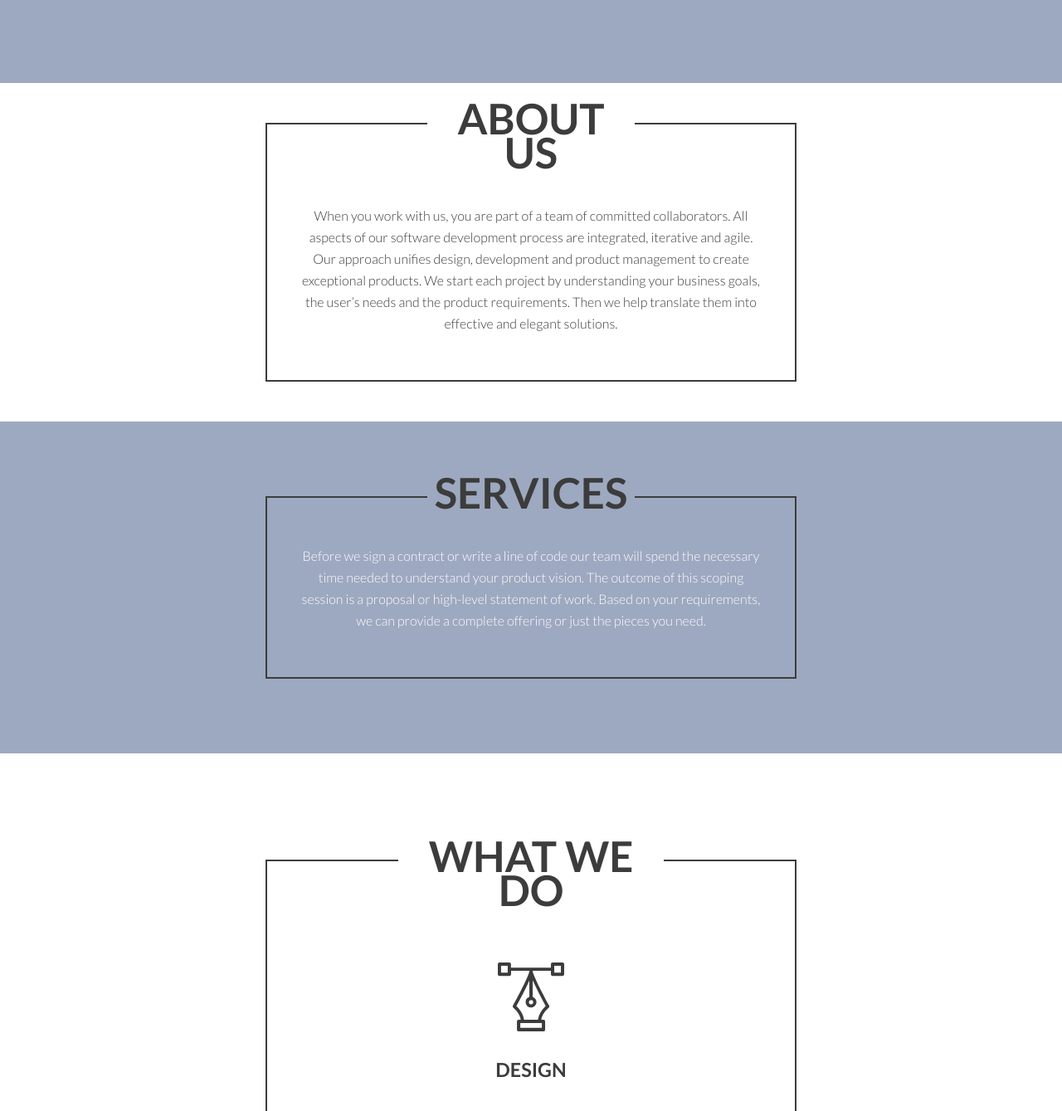
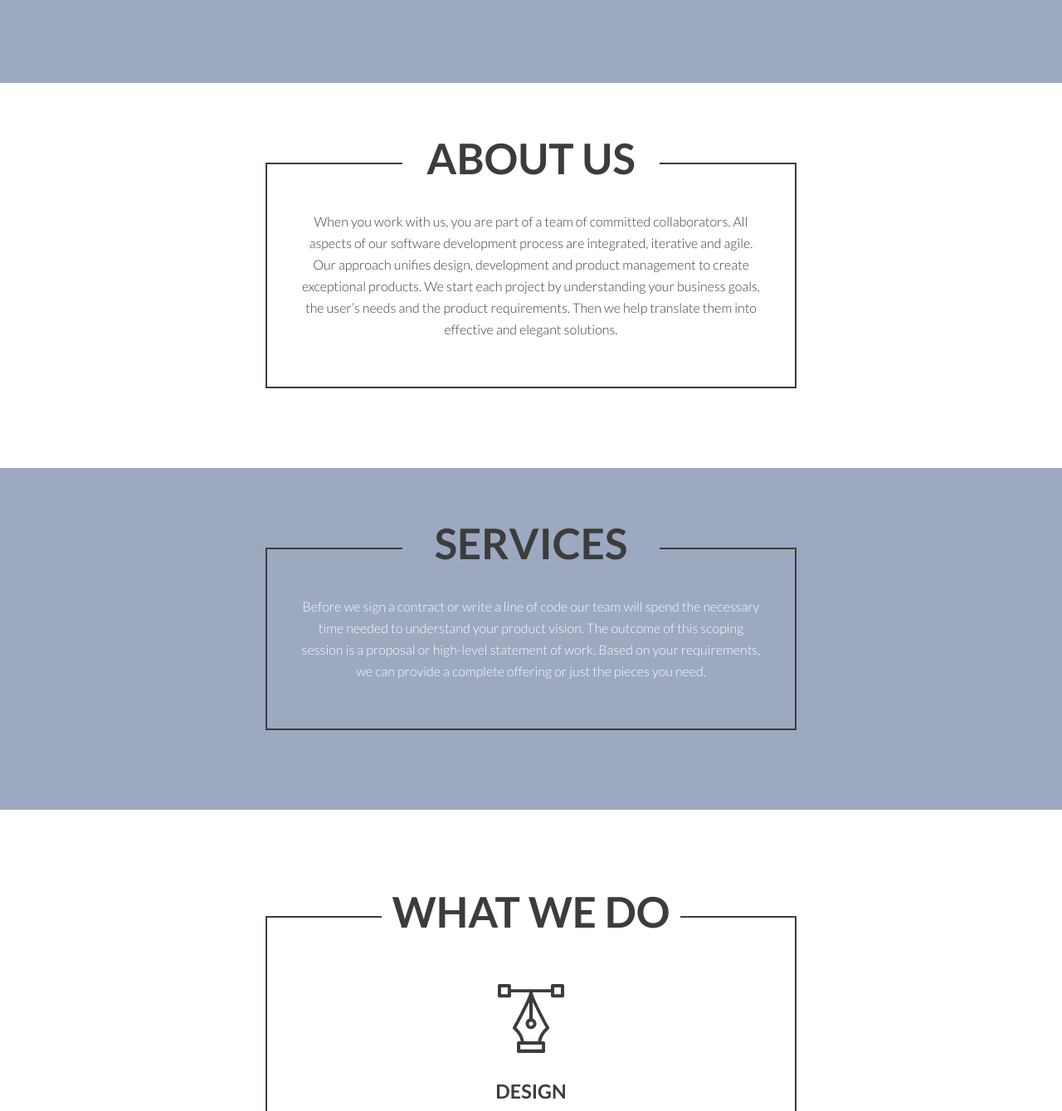
Before and after one commit to LaraKhil/lab, a plain HTML site: page index.html in a window 1280 px wide. Shown: the part 700-2039 px from the top of the page at 83% size. Drawn offline with Linux system fonts and the light colour scheme.

Commit message:
fixed title

```diff
--- a/style.css
+++ b/style.css
@@ -246,8 +246,6 @@ body{
         line-height: 33px;
         text-align: center;
         margin:2rem auto 2rem auto;
-
-
     }
    .title--onborder{
        font-size: 23px;
@@ -374,10 +372,12 @@ body{
     /* General  */
     .center{
         width:50%;
+        margin:6rem 0;
     }
     .title{
        font:700 33.93px/40.72px var(--font-family);
     }
+
     .description{
        font:300 16px/25.89px var(--font-family);
        max-width: 553px;
@@ -387,9 +387,11 @@ body{
        font:400 25px/25px var(--font-family);
        margin-bottom: 2rem;
     }
+
     .title--onborder{
-       margin-top: -4.3rem;
-       width:250px;
+        margin-top: -4.3rem;
+        max-width: 310px;
+        background-color: var(--white);
     }
 
     /* Header Section */
@@ -403,6 +405,14 @@ body{
        line-height: 70px;
        font-size: 36px;
     }
+    .about__wrapper{
+        margin: 6rem 0;
+    }
+    /* Services Section */
+    .services__title{
+        background-color: #9DA9C0;
+    }
+
     /* We Section */
     .we{
         margin: 6rem 0;
@@ -412,7 +422,7 @@ body{
        padding:0 1.2rem;
     }
     .we__title{
-        width: 320px;
+        min-width: 360px;
     }
     .title--icon{
        font-size: 20px;
@@ -462,4 +472,4 @@ body{
     }
 
 }
-}
+}}
```
